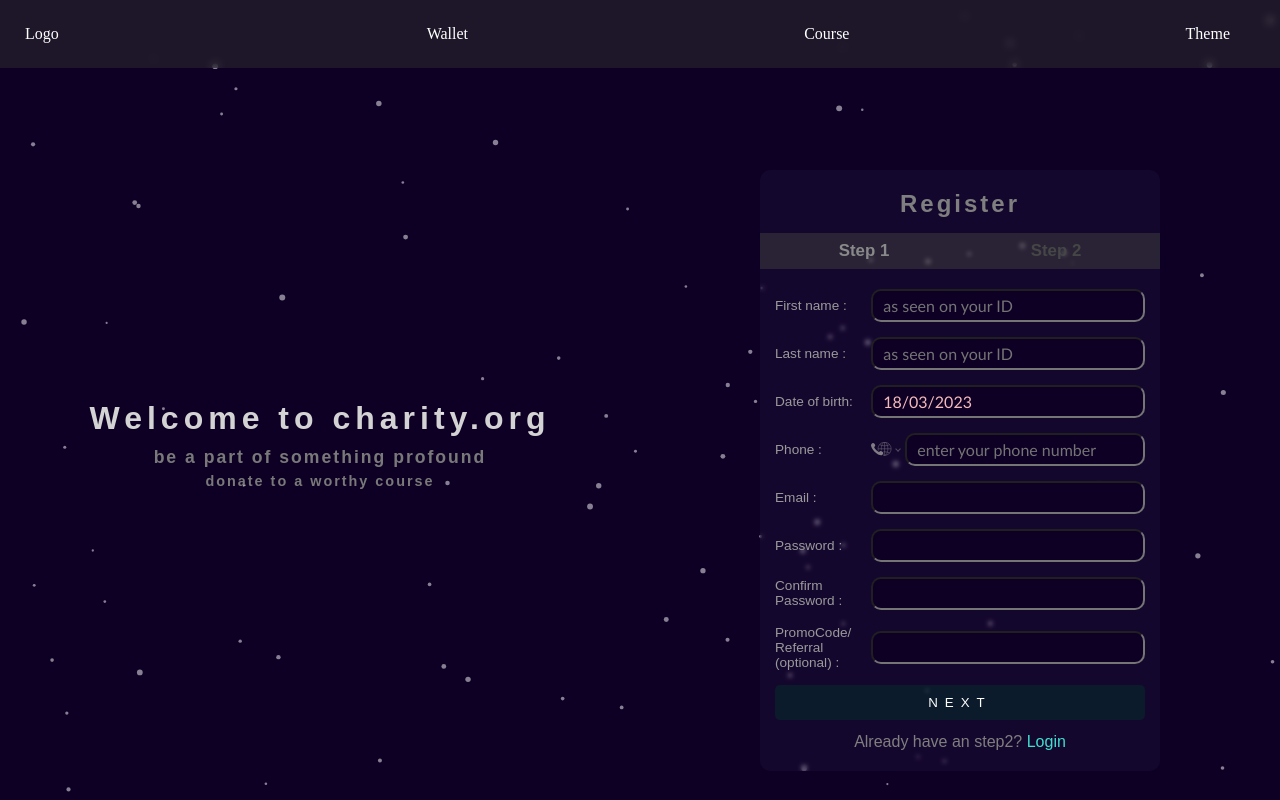
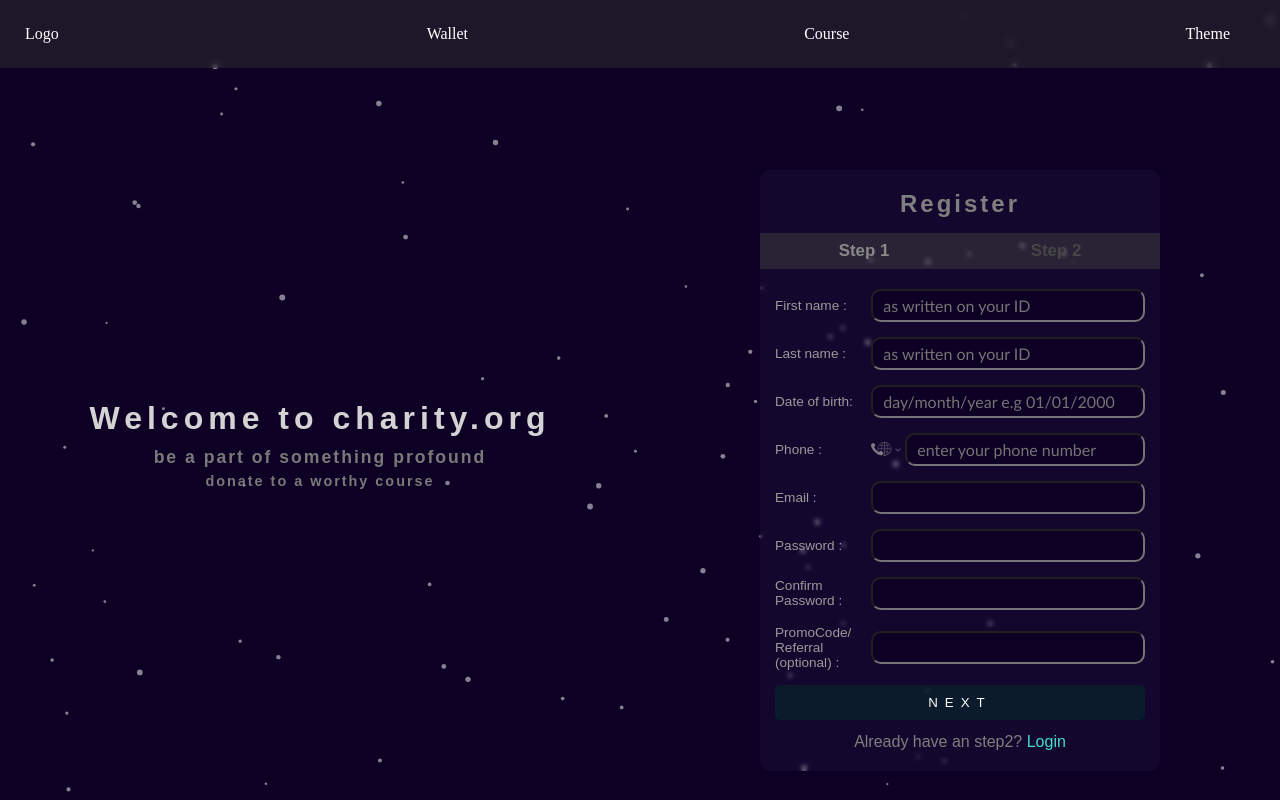
Before and after one commit to EzeaniChucks/charityOrg, a Next.js app: page / in a window 1280 px wide. Both pictures are taken after a click on the element "Register". Built offline with nearby package versions, Linux system fonts and the light colour scheme.

Commit message:
made calender functional in auth form's Ui

```diff
--- a/src/components/auth/auth.module.css
+++ b/src/components/auth/auth.module.css
@@ -212,7 +212,7 @@
 .right .formContainer .back_skip_btns>button:hover{
     background-color: rgba(77, 90, 86, 0.4);
 }
-.right .formContainer button{
+.right .formContainer .btn{
     width: 100%;
     padding: 10px;
     margin-bottom: -10px;
@@ -223,7 +223,7 @@
     letter-spacing: 7px;
     color: white;
 }
-.right .formContainer button:hover{
+.right .formContainer .btn:hover{
     background-color: rgba(6, 88, 62, 0.4);
     color: rgb(255, 255, 255);
 }
--- a/src/components/auth/register.tsx
+++ b/src/components/auth/register.tsx
@@ -1,4 +1,4 @@
-import { useCallback, useState } from "react";
+import { useState } from "react";
 import PhoneInput from "react-phone-number-input";
 import DatePicker from "react-datepicker";
 import "react-phone-number-input/style.css";
@@ -11,7 +11,7 @@ type Props = {
 
 const Register = ({ isLogin, setIsLogin }: Props) => {
   const [value, setValue] = useState("");
-  const [selectedDate, setSelectedDate] = useState(new Date());
+  const [selectedDate, setSelectedDate] = useState<Date>();
   const [tabStatus, setTabStatus] = useState("step1");
 
   const handleNext = () => {
@@ -31,25 +31,36 @@ const Register = ({ isLogin, setIsLogin }: Props) => {
         <div className={styles2.general_details}>
           <label>
             First name :{" "}
-            <input type={"text"} placeholder={"as seen on your ID"} />
+            <input type={"text"} placeholder={"as written on your ID"} />
           </label>
           <label>
             Last name :{" "}
-            <input type={"text"} placeholder={"as seen on your ID"} />
+            <input type={"text"} placeholder={"as written on your ID"} />
           </label>
           <label>
             Date of birth:{" "}
             <DatePicker
-              placeholderText="enter date"
+              placeholderText="day/month/year e.g 01/01/2000"
               selected={selectedDate}
               dateFormat="dd/MM/yyyy"
               onChange={(date: Date) => {
                 setSelectedDate(date);
-                console.log(date);
               }}
               showYearDropdown
               scrollableYearDropdown
             />
+            {/* <DayPicker
+              mode="single"
+              selected={selectedDate}
+              onSelect={setSelectedDate}
+              footer={
+                !selectedDate ? (
+                  <p>Please pick date</p>
+                ) : (
+                  <p>You picked {format(selectedDate, "PP")}.</p>
+                )
+              }
+            /> */}
           </label>
           <label>
             Phone :{" "}
@@ -71,7 +82,9 @@ const Register = ({ isLogin, setIsLogin }: Props) => {
           <label>
             PromoCode/ Referral (optional) : <input type={"password"} />
           </label>
-          <button onClick={handleNext}>NEXT</button>
+          <button className={styles2.btn} onClick={handleNext}>
+            NEXT
+          </button>
         </div>
       )}
       {tabStatus === "step2" && (
@@ -92,10 +105,17 @@ const Register = ({ isLogin, setIsLogin }: Props) => {
             </label>
           </div>
           <div className={styles2.back_skip_btns}>
-            <button onClick={() => setTabStatus("step1")}>{"<-- back"}</button>
-            <button>{"skip -->"}</button>
+            <button
+              className={styles2.btn}
+              onClick={() => setTabStatus("step1")}
+            >
+              {"<-- back"}
+            </button>
+            <button className={styles2.btn}>{"skip -->"}</button>
           </div>
-          <button onClick={handleSubmit}>SUBMIT</button>
+          <button className={styles2.btn} onClick={handleSubmit}>
+            SUBMIT
+          </button>
         </div>
       )}
       <p>
--- a/src/pages/_app.tsx
+++ b/src/pages/_app.tsx
@@ -2,9 +2,10 @@ import '@/styles/globals.css'
 import type { AppProps } from 'next/app'
 import { Provider } from "react-redux";
 import { store } from "../../redux/store";
-// import "react-datepicker/dist/react-datepicker.css";
-// import "react-datepicker/dist/react-datepicker-cssmodules.min.css";
+import "react-datepicker/dist/react-datepicker.css";
+import "react-datepicker/dist/react-datepicker-cssmodules.min.css";
 import "react-datepicker/src/stylesheets/datepicker.scss";
+
 
 export default function App({ Component, pageProps }: AppProps) {
   return (
--- a/src/styles/globals.css
+++ b/src/styles/globals.css
@@ -94,10 +94,10 @@ a {
   text-decoration: none;
 }
 
-.react-datepicker__navigation-icon--next{
+/* .react-datepicker__navigation-icon--next{
   right:100px
 }
 
 .react-datepicker__navigation-icon--previous{
   left:-100px
-}
+} */
```
